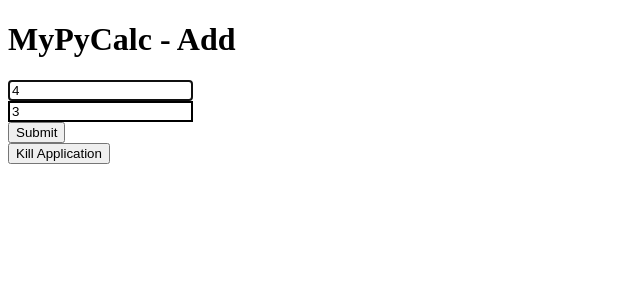
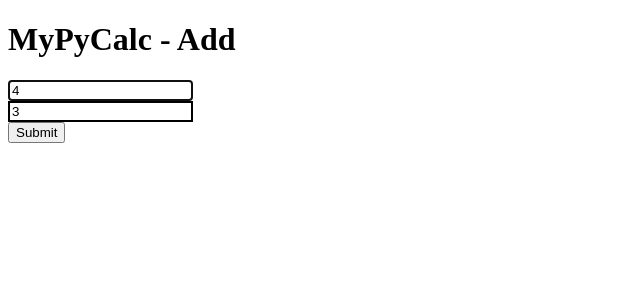
Before and after one commit to aschaber1/mypycalc, a Flask app: page / in a window 1280 px wide. Shown: the top 300 px of the page, without its empty margins (0-640 px from the left). Run offline with Flask 2, Linux system fonts and the light colour scheme.

Commit message:
remove killswitch

```diff
--- a/app.py
+++ b/app.py
@@ -17,9 +17,5 @@ def post_mypycalc():
     result_str = str(result)
     return render_template('form.html') + result_str, 201
 
-@api.route('/kill', methods=['POST'])
-def post_kill():
-    sys.exit(0)
-
 if __name__ == "__main__":
     api.run(host='0.0.0.0', port=8080)
--- a/templates/form.html
+++ b/templates/form.html
@@ -28,9 +28,9 @@
         <input name="b" type="text" value="{{ request.form['b']|default(3) }}" required type="number" /> <br />
         <button type="submit" value="Submit">Submit</button>
     </form>
-    <form action="/kill" method="POST">
+    <!--<form action="/kill" method="POST">
         <button type="submit" value="Submit">Kill Application</button>
-    </form>
+		</form>-->
 
 </body>
 
```
